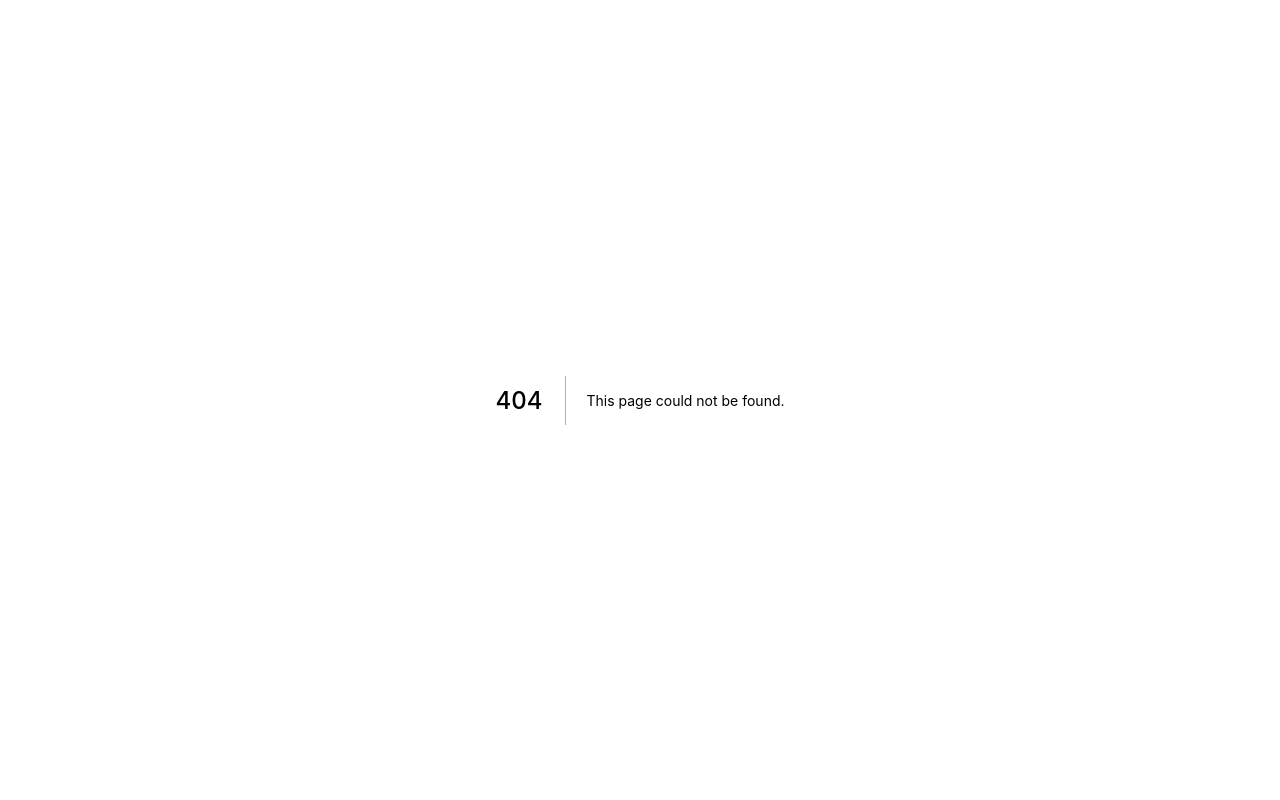
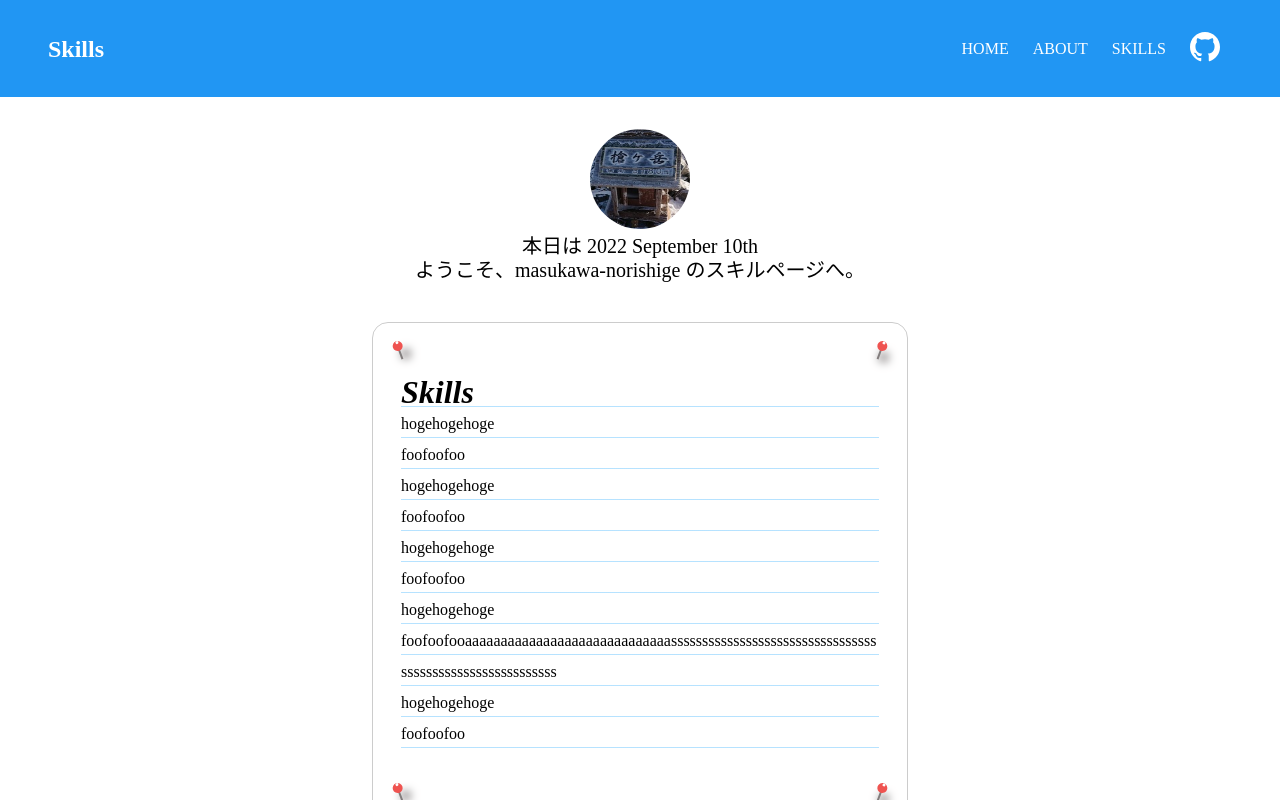
Before and after one commit to mskw-nori/my-portfolio-site, a Next.js app: page /skills in a window 1280 px wide. Before the commit this address had no page. Built offline with nearby package versions, Linux system fonts and the light colour scheme.

Commit message:
[wip] update

```diff
--- /dev/null
+++ b/src/components/molecules/Clipboard.tsx
@@ -0,0 +1,35 @@
+import styles from '@/styles/modules/Clipboard.module.scss'
+
+import type { FC, ReactNode } from 'react'
+
+type Props = {
+  title: string
+  content: {
+    title: ReactNode
+    description: string
+  }[]
+}
+
+export const Clipboard: FC<Props> = ({ content, title }) => (
+  <div className={styles.clipboard}>
+    <div className={styles.clipboard__pins}>
+      <span className={styles.clipboard__pins__left} />
+      <span className={styles.clipboard__pins__right} />
+    </div>
+    <div className={styles.clipboard_contents}>
+      <h1 className={styles.clipboard_title}>{title}</h1>
+      <ol>
+        {content.map(({ title, description }) => (
+          <li key={description} className={styles.clipboard_textarea}>
+            <h2 className={styles.clipboard_textarea__title}>{title}</h2>
+            <p className={styles.clipboard_textarea__description}>{description}</p>
+          </li>
+        ))}
+      </ol>
+    </div>
+    <div className={styles.clipboard__pins}>
+      <span className={styles.clipboard__pins__left} />
+      <span className={styles.clipboard__pins__right} />
+    </div>
+  </div>
+)
--- a/src/components/molecules/Header.tsx
+++ b/src/components/molecules/Header.tsx
@@ -20,6 +20,9 @@ export const Header: FC<Props> = ({ pageName }) => (
       <Link href="/about">
         <a className={styles.header__link}>ABOUT</a>
       </Link>
+      <Link href="/skills">
+        <a className={styles.header__link}>SKILLS</a>
+      </Link>
       <Link href="https://github.com/mskw-nori">
         <a className={styles.header__link} target="_blank">
           <GithubIcon fill="#fff" width="30px" height="30px" />
--- a/src/pages/_app.tsx
+++ b/src/pages/_app.tsx
@@ -3,8 +3,10 @@ import 'reset-css'
 
 import type { AppPropsWithLayout } from '@/types/app'
 
-export default function MyApp({ Component, pageProps }: AppPropsWithLayout) {
+const App = ({ Component, pageProps }: AppPropsWithLayout) => {
   const getLayout = Component.getLayout ?? (page => page)
 
   return getLayout(<Component {...pageProps} />)
 }
+
+export default App
--- /dev/null
+++ b/src/pages/skills/index.tsx
@@ -0,0 +1,28 @@
+import styles from '@/styles/modules/Skills.module.scss'
+
+import { Clipboard } from '@/components/molecules/Clipboard'
+import { ProfileImageWithName } from '@/components/molecules/ProfileImageWithName'
+import { MainWithHeaderAndFooter } from '@/components/templates/MainWithHeaderAndFooter'
+
+import type { NextPageWithLayout } from '@/types/app'
+
+const content = [
+  { title: 'hogehogehoge', description: 'foofoofoo' },
+  { title: 'hogehogehoge', description: 'foofoofoo' },
+  { title: 'hogehogehoge', description: 'foofoofoo' },
+  { title: 'hogehogehoge', description: 'foofoofooaaaaaaaaaaaaaaaaaaaaaaaaaaaaassssssssssssssssssssssssssssssssssssssssssssssssssssssssss' },
+  { title: 'hogehogehoge', description: 'foofoofoo' }
+]
+
+const Skills: NextPageWithLayout = () => (
+  <section className={styles.skill_page}>
+    <div className={styles.skill_page__profile}>
+      <ProfileImageWithName pageComment="スキルページ" />
+    </div>
+    <Clipboard content={content} title="Skills" />
+  </section>
+)
+
+Skills.getLayout = page => <MainWithHeaderAndFooter pageName="Skills">{page}</MainWithHeaderAndFooter>
+
+export default Skills
--- /dev/null
+++ b/src/styles/modules/Clipboard.module.scss
@@ -0,0 +1,83 @@
+@use '@/styles/modules/utils';
+
+%cliphead {
+  content: '';
+  display: block;
+  position: absolute;
+  top: -50%;
+  left: -4px;
+  width: 10px;
+  height: 10px;
+  border-radius: 100vh;
+  background-color: utils.$secondary-main;
+  box-shadow: 5px 10px 10px  #827d7d;
+}
+
+%clipheadgloss {
+  content: '';
+  display: block;
+  position: absolute;
+  top: -50%;
+  left: 0;
+  width: 3px;
+  height: 3px;
+  border-radius: 100vh;
+  background-color: #fff;
+}
+
+.clipboard {
+  border: 1px solid #ccc;
+  border-radius: 1rem;
+  padding: 0.5rem;
+  &__pins {
+    display: flex;
+    justify-content: space-between;
+    padding: 1rem;
+    &__left {
+      position: relative;
+      transform-origin: top;
+      transform: rotate(-20deg);
+      width: 2px;
+      height: 12.5px;
+      background-color: #827d7d;
+      &::before {
+        @extend %cliphead;
+      }
+      &::after {
+        @extend %clipheadgloss;
+      }
+    }
+  &__right {
+    position: relative;
+    transform-origin: top;
+    transform: rotate(20deg);
+    width: 2px;
+    height: 12.5px;
+    background-color: #827d7d;
+    &::before {
+      @extend %cliphead;
+    }
+    &::after {
+      @extend %clipheadgloss
+    }
+  }
+  }
+  &_contents {
+    background-image: repeating-linear-gradient(#fff, #fff 30px, utils.$primary-light 31px);
+    margin: 0 1.25rem 1.5rem;
+  }
+  &_title {
+    font-style: italic;
+    font-size: 2rem;
+    font-weight: bold;
+  }
+  &_textarea {
+    &__title {
+      line-height: 31px;
+    }
+    &__description {
+      line-height: 31px;
+      overflow-wrap: break-word;
+    }
+  }
+}
--- /dev/null
+++ b/src/styles/modules/Skills.module.scss
@@ -0,0 +1,61 @@
+@use '@/styles/modules/utils';
+
+.skill_page {
+  max-width: 600px;
+  padding: 2rem 2rem;
+  margin: auto;
+  &__profile {
+    margin-bottom: 2.5rem;
+  }
+}
+
+.skill_sheet {
+  text-align: center;
+  border: 1px solid utils.$primary-dark;
+  border-radius: 1rem;
+  box-shadow: 5px 5px 5px utils.$primary-light;
+  padding: 1.25rem;
+  &__pins {
+    display: flex;
+    justify-content: space-between;
+  }
+  &__leftpin {
+    width: 10px;
+    height: 10px;
+    color: #b0c4de;
+    line-height: 2.25rem;
+    transform: rotate(-20deg);
+    border-radius: 100vh;
+    // background-color: utils.$primary-dark;
+    background-color: utils.$secondary-main;
+    box-shadow: 5px 10px 10px  utils.$primary-light;
+  }
+  &__rightpin {
+    width: 10px;
+    height: 10px;
+    color: #b0c4de;
+    line-height: 2.25rem;
+    transform: rotate(20deg);
+    border-radius: 100vh;
+    // background-color: utils.$primary-dark;
+    background-color: utils.$secondary-main;
+    box-shadow: 5px 10px 10px utils.$primary-light;
+
+  }
+  &__title {
+    font-style: italic;
+    font-size: 2rem;
+    font-weight: bold;
+  }
+  &__skill {
+    border-bottom: 1px solid utils.$primary-dark;
+    &__name {
+      border-bottom: 1px solid utils.$primary-light;
+      padding: 0.25rem 0;
+    }
+    &__description {
+      overflow-wrap: break-word;
+      padding: 0.25rem 0;
+    }
+  }
+}
--- a/src/styles/modules/_utils.scss
+++ b/src/styles/modules/_utils.scss
@@ -1,6 +1,10 @@
-$primary-main: #1976d2;
-$primary-dark: #004ba0;
-$primary-light: #63a4ff;
+$primary-main: #2196F3;
+$primary-dark: #0069c0;
+$primary-light: #6ec6ff;
+
+$secondary-main: #ef5350;
+$secondary-dark: #b61827;
+$secondary-light: #ff867c;
 
 // NOTE: max-widthで使う各デバイス上限のbreakpoint。
 $breakpoint-sm: 414px;
```
Also changed, not shown: src/pages/index.tsx (+0 -31 lines), src/styles/modules/Home.module.scss (+0 -50 lines).
